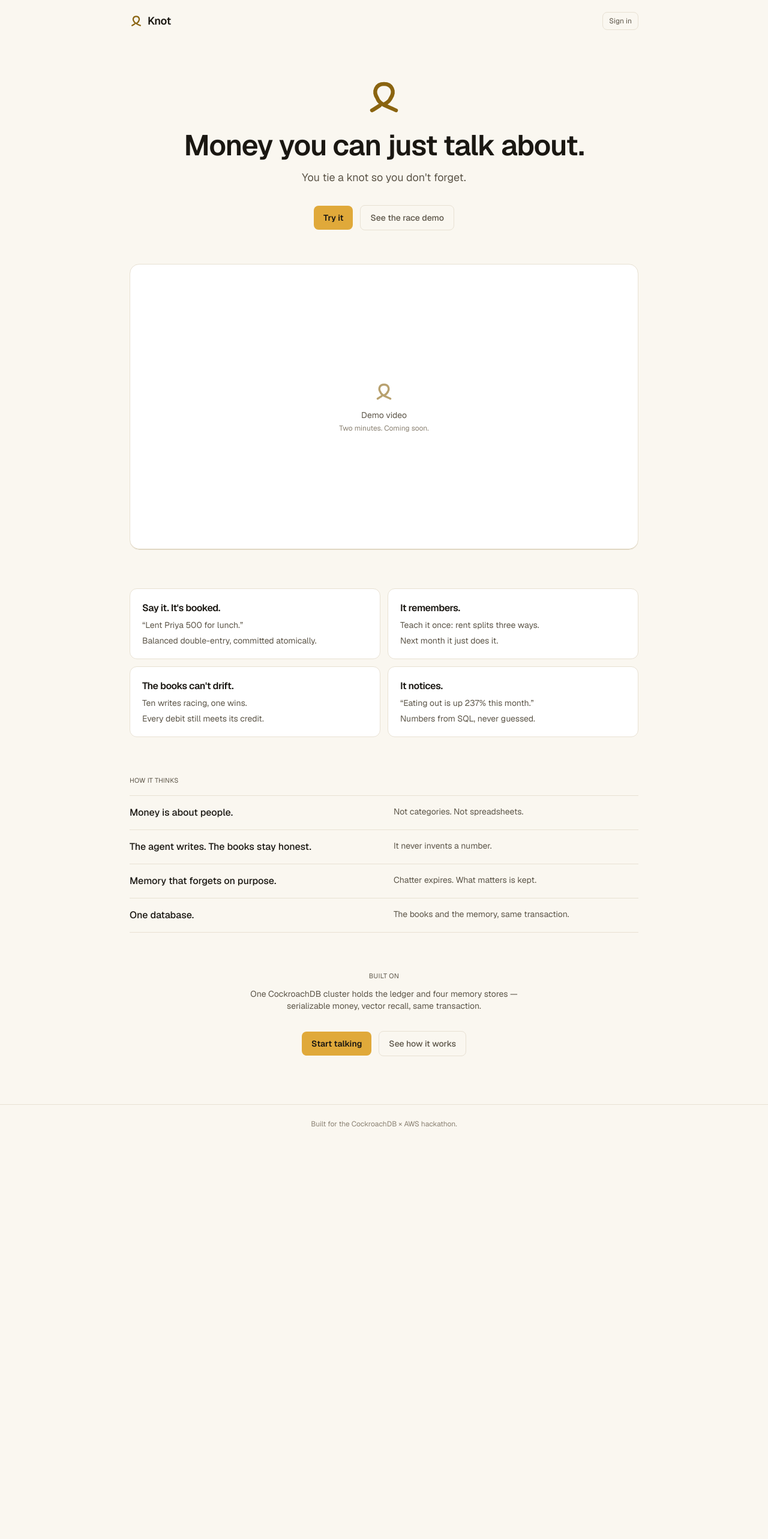
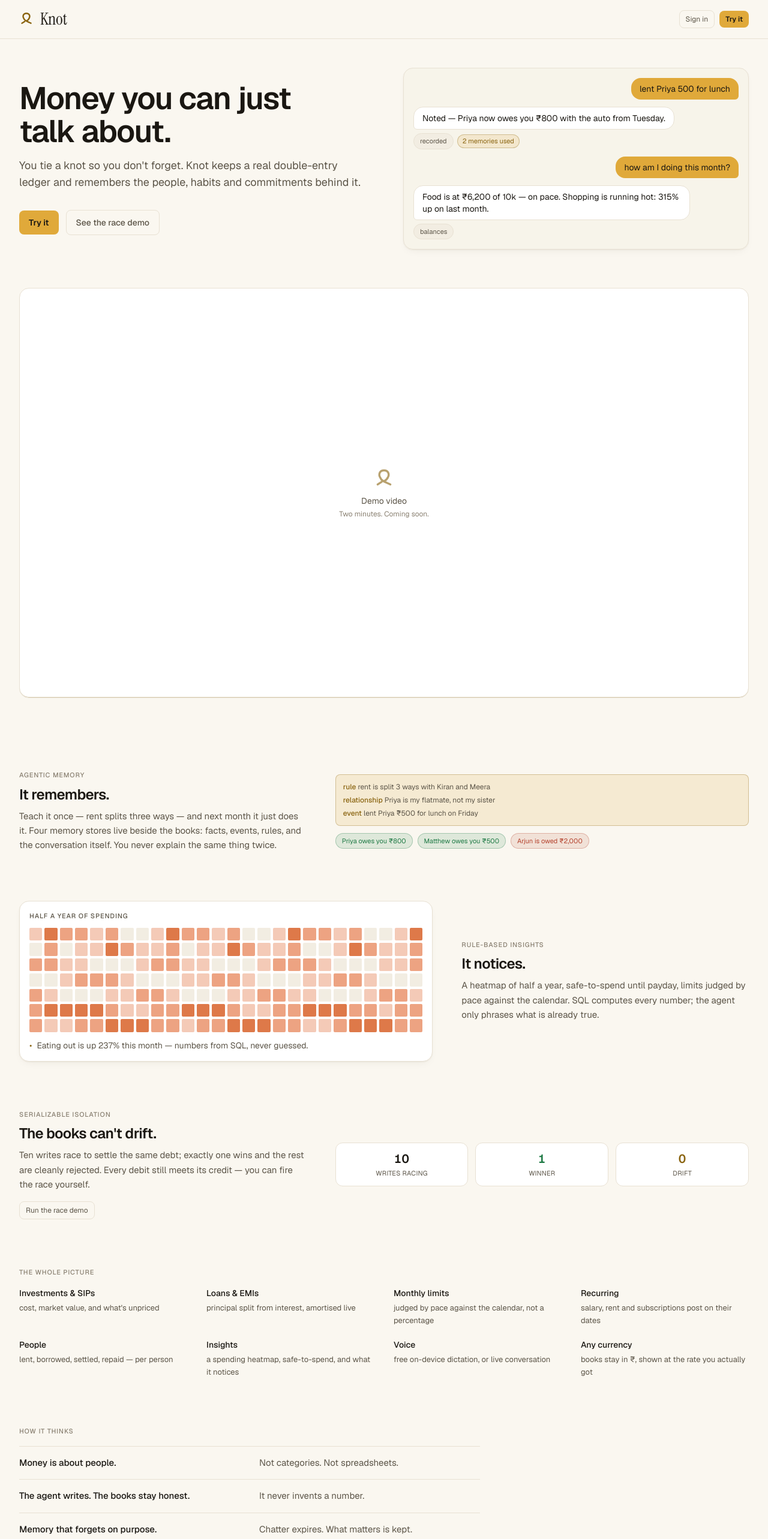
Before and after one commit to Dd1235/knot, a Next.js app in the folder frontend/: page / in a window 1280 px wide. Shown: the top 2566 px of the page at 60% size. Before the commit the page ends 1906 px from the top, so only its background shows below. Built offline with nearby package versions, Linux system fonts and the light colour scheme.

Commit message:
landing page shows the product instead of describing it

```diff
--- a/frontend/src/app/page.tsx
+++ b/frontend/src/app/page.tsx
@@ -1,25 +1,13 @@
 import Link from "next/link";
-import Logo from "@/components/ui/Logo";
+import Logo, { Wordmark } from "@/components/ui/Logo";
 import { buttonClass } from "@/components/ui/Button";
+import Pill from "@/components/ui/Pill";
+import Stat from "@/components/ui/Stat";
 
-const FEATURES = [
-  {
-    title: "Say it. It's booked.",
-    lines: ["“Lent Priya 500 for lunch.”", "Balanced double-entry, committed atomically."],
-  },
-  {
-    title: "It remembers.",
-    lines: ["Teach it once: rent splits three ways.", "Next month it just does it."],
-  },
-  {
-    title: "The books can't drift.",
-    lines: ["Ten writes racing, one wins.", "Every debit still meets its credit."],
-  },
-  {
-    title: "It notices.",
-    lines: ["“Eating out is up 237% this month.”", "Numbers from SQL, never guessed."],
-  },
-];
+/* The landing page shows the product instead of describing it: every visual
+ * below is the real UI's own markup and tokens — chat bubbles, memory traces,
+ * debt pills, heat cells — hand-posed with static data. No screenshots to go
+ * stale, no client JS to load, and it can never look unlike the app. */
 
 const PHILOSOPHY = [
   ["Money is about people.", "Not categories. Not spreadsheets."],
@@ -28,30 +16,157 @@
   ["One database.", "The books and the memory, same transaction."],
 ];
 
+const BREADTH = [
+  ["Investments & SIPs", "cost, market value, and what's unpriced"],
+  ["Loans & EMIs", "principal split from interest, amortised live"],
+  ["Monthly limits", "judged by pace against the calendar, not a percentage"],
+  ["Recurring", "salary, rent and subscriptions post on their dates"],
+  ["People", "lent, borrowed, settled, repaid — per person"],
+  ["Insights", "a spending heatmap, safe-to-spend, and what it notices"],
+  ["Voice", "free on-device dictation, or live conversation"],
+  ["Any currency", "books stay in ₹, shown at the rate you actually got"],
+];
+
+/* 26 weeks × 7 days of plausible spending for the mini heatmap: textured
+ * weekdays, hot weekends, a monthly rent-and-EMI cluster. Deterministic, so
+ * server and client always agree. Levels index bg-heat-0..4. */
+const HEAT = Array.from({ length: 26 * 7 }, (_, i) => {
+  const week = Math.floor(i / 7);
+  const day = i % 7;
+  const texture = (Math.sin(i * 3.7) + 1) * 0.9;
+  const weekend = day >= 5 ? 1.3 : 0;
+  const rentDay = week % 4 === 1 && day <= 1 ? 1.6 : 0;
+  return Math.min(4, Math.round(texture + weekend + rentDay));
+});
+
+const HEAT_BG = ["bg-heat-0", "bg-heat-1", "bg-heat-2", "bg-heat-3", "bg-heat-4"];
+
+function UserBubble({ children }: { children: React.ReactNode }) {
+  return (
+    <div className="flex justify-end">
+      <div className="max-w-[85%] rounded-2xl rounded-br-md bg-brand px-3.5 py-2 text-sm text-ink-on-brand">
+        {children}
+      </div>
+    </div>
+  );
+}
+
+function KnotBubble({ children, meta }: { children: React.ReactNode; meta?: React.ReactNode }) {
+  return (
+    <div className="flex justify-start">
+      <div className="max-w-[85%]">
+        <div className="rounded-2xl rounded-bl-md border border-line bg-surface-card px-3.5 py-2 text-sm">
+          {children}
+        </div>
+        {meta && <div className="mt-1.5 flex flex-wrap items-center gap-1.5">{meta}</div>}
+      </div>
+    </div>
+  );
+}
+
+function MiniChat() {
+  return (
+    <div className="elevated space-y-3 rounded-2xl border border-line bg-surface-raised/40 p-4">
+      <UserBubble>lent Priya 500 for lunch</UserBubble>
+      <KnotBubble
+        meta={
+          <>
+            <Pill>recorded</Pill>
+            <span className="rounded-full border border-brand-line bg-brand-soft px-2 py-0.5 text-[11px] text-brand-ink">
+              2 memories used
+            </span>
+          </>
+        }
+      >
+        Noted — Priya now owes you ₹800 with the auto from Tuesday.
+      </KnotBubble>
+      <UserBubble>how am I doing this month?</UserBubble>
+      <KnotBubble meta={<Pill>balances</Pill>}>
+        Food is at ₹6,200 of 10k — on pace. Shopping is running hot: 315% up on
+        last month.
+      </KnotBubble>
+    </div>
+  );
+}
+
+function MiniMemory() {
+  return (
+    <div className="space-y-3">
+      <div className="space-y-1.5 rounded-lg border border-brand-line bg-brand-soft p-3 text-xs">
+        <p>
+          <span className="font-medium text-brand-ink">rule</span>{" "}
+          <span className="text-ink-secondary">rent is split 3 ways with Kiran and Meera</span>
+        </p>
+        <p>
+          <span className="font-medium text-brand-ink">relationship</span>{" "}
+          <span className="text-ink-secondary">Priya is my flatmate, not my sister</span>
+        </p>
+        <p>
+          <span className="font-medium text-brand-ink">event</span>{" "}
+          <span className="text-ink-secondary">lent Priya ₹500 for lunch on Friday</span>
+        </p>
+      </div>
+      <div className="flex flex-wrap gap-2">
+        <Pill tone="positive">Priya owes you ₹800</Pill>
+        <Pill tone="positive">Matthew owes you ₹500</Pill>
+        <Pill tone="negative">Arjun is owed ₹2,000</Pill>
+      </div>
+    </div>
+  );
+}
+
+function MiniHeatmap() {
+  return (
+    <div className="elevated rounded-2xl border border-line bg-surface-card p-4">
+      <p className="text-[11px] font-medium uppercase tracking-[0.08em] text-ink-secondary">
+        Half a year of spending
+      </p>
+      {/* Column-major like the real one: a column is a week, a row a weekday. */}
+      <div className="mt-3 grid grid-flow-col grid-cols-26 grid-rows-7 gap-1">
+        {HEAT.map((level, i) => (
+          <div key={i} className={`aspect-square rounded-xs ${HEAT_BG[level]}`} />
+        ))}
+      </div>
+      <p className="mt-3 flex items-baseline gap-2 text-sm text-ink-secondary">
+        <span aria-hidden className="text-brand-ink">
+          •
+        </span>
+        Eating out is up 237% this month — numbers from SQL, never guessed.
+      </p>
+    </div>
+  );
+}
+
 export default function LandingPage() {
   return (
     <div className="min-h-dvh">
-      <header className="mx-auto flex max-w-4xl items-center justify-between px-6 pt-[max(env(safe-area-inset-top),1.25rem)] pb-4">
-        <span className="flex items-center gap-2 text-lg font-semibold tracking-tight">
-          <Logo size={22} className="text-brand-ink" title="Knot" />
-          Knot
-        </span>
+      <header className="border-b border-line px-6 pt-[env(safe-area-inset-top)] sm:px-8">
+        <div className="mx-auto flex h-16 w-full max-w-310 items-center justify-between">
+          <Wordmark size={24} />
+          <div className="flex items-center gap-2">
             <Link href="/login" className={buttonClass("ghost", "sm")}>
               Sign in
             </Link>
+            <Link href="/login" className={buttonClass("primary", "sm")}>
+              Try it
+            </Link>
+          </div>
+        </div>
       </header>
 
-      <main className="mx-auto max-w-4xl px-6 pb-20">
-        {/* Hero */}
-        <section className="pt-10 pb-14 text-center sm:pt-16">
-          <Logo size={64} className="mx-auto text-brand-ink" />
-          <h1 className="mt-6 text-4xl font-semibold tracking-tight sm:text-5xl">
+      <main className="px-6 pb-20 sm:px-8">
+        <div className="mx-auto w-full max-w-310">
+          {/* Hero: the claim on the left, the product already doing it on the right. */}
+          <section className="grid items-center gap-10 pt-12 pb-16 lg:grid-cols-2 lg:gap-16">
+            <div>
+              <h1 className="max-w-[14ch] text-[40px] font-semibold leading-[1.05] tracking-[-0.03em] sm:text-[52px]">
                 Money you can just talk about.
               </h1>
-          <p className="mx-auto mt-4 max-w-md text-lg text-ink-secondary">
-            You tie a knot so you don&apos;t forget.
+              <p className="mt-4 max-w-150 text-lg text-ink-secondary">
+                You tie a knot so you don&apos;t forget. Knot keeps a real double-entry
+                ledger and remembers the people, habits and commitments behind it.
               </p>
-          <div className="mt-8 flex flex-wrap items-center justify-center gap-3">
+              <div className="mt-8 flex flex-wrap items-center gap-3">
                 <Link href="/login" className={buttonClass("primary", "md")}>
                   Try it
                 </Link>
@@ -59,10 +174,12 @@
                   See the race demo
                 </Link>
               </div>
+            </div>
+            <MiniChat />
           </section>
 
           {/* Demo video — swap the placeholder for an <iframe> when it's cut */}
-        <section className="mb-16">
+          <section className="mb-20">
             <div className="hairline-gold flex aspect-video w-full items-center justify-center rounded-2xl border border-line bg-surface-card">
               <div className="text-center">
                 <Logo size={34} className="mx-auto text-brand-ink opacity-60" />
@@ -72,43 +189,107 @@
             </div>
           </section>
 
-        {/* What it does */}
-        <section className="grid gap-3 sm:grid-cols-2">
-          {FEATURES.map((f) => (
-            <div key={f.title} className="rounded-xl border border-line bg-surface-card p-5">
-              <h2 className="text-base font-semibold tracking-tight">{f.title}</h2>
-              {f.lines.map((line) => (
-                <p key={line} className="mt-1.5 text-sm text-ink-secondary">
-                  {line}
+          {/* Feature band: memory */}
+          <section className="grid items-center gap-8 py-10 lg:grid-cols-12 lg:gap-12">
+            <div className="lg:col-span-5">
+              <p className="text-[11px] font-medium uppercase tracking-[0.08em] text-ink-muted">
+                Agentic memory
               </p>
+              <h2 className="mt-2 text-2xl font-semibold tracking-tight">It remembers.</h2>
+              <p className="mt-2 max-w-150 text-[15px] leading-relaxed text-ink-secondary">
+                Teach it once — rent splits three ways — and next month it just does
+                it. Four memory stores live beside the books: facts, events, rules,
+                and the conversation itself. You never explain the same thing twice.
+              </p>
+            </div>
+            <div className="lg:col-span-7">
+              <MiniMemory />
+            </div>
+          </section>
+
+          {/* Feature band: insights (mirrored) */}
+          <section className="grid items-center gap-8 py-10 lg:grid-cols-12 lg:gap-12">
+            <div className="lg:col-span-7 lg:order-first">
+              <MiniHeatmap />
+            </div>
+            <div className="lg:col-span-5">
+              <p className="text-[11px] font-medium uppercase tracking-[0.08em] text-ink-muted">
+                Rule-based insights
+              </p>
+              <h2 className="mt-2 text-2xl font-semibold tracking-tight">It notices.</h2>
+              <p className="mt-2 max-w-150 text-[15px] leading-relaxed text-ink-secondary">
+                A heatmap of half a year, safe-to-spend until payday, limits judged
+                by pace against the calendar. SQL computes every number; the agent
+                only phrases what is already true.
+              </p>
+            </div>
+          </section>
+
+          {/* Feature band: correctness */}
+          <section className="grid items-center gap-8 py-10 lg:grid-cols-12 lg:gap-12">
+            <div className="lg:col-span-5">
+              <p className="text-[11px] font-medium uppercase tracking-[0.08em] text-ink-muted">
+                Serializable isolation
+              </p>
+              <h2 className="mt-2 text-2xl font-semibold tracking-tight">
+                The books can&apos;t drift.
+              </h2>
+              <p className="mt-2 max-w-150 text-[15px] leading-relaxed text-ink-secondary">
+                Ten writes race to settle the same debt; exactly one wins and the
+                rest are cleanly rejected. Every debit still meets its credit — you
+                can fire the race yourself.
+              </p>
+              <Link href="/demo" className={`mt-4 ${buttonClass("ghost", "sm")}`}>
+                Run the race demo
+              </Link>
+            </div>
+            <div className="grid grid-cols-3 gap-3 lg:col-span-7">
+              <Stat label="writes racing" value="10" />
+              <Stat label="winner" value="1" tone="positive" />
+              <Stat label="drift" value="0" tone="brand" />
+            </div>
+          </section>
+
+          {/* Breadth, without a wall of text */}
+          <section className="py-10">
+            <p className="text-[11px] font-medium uppercase tracking-[0.08em] text-ink-muted">
+              The whole picture
+            </p>
+            <div className="mt-4 grid gap-x-8 gap-y-5 sm:grid-cols-2 lg:grid-cols-4">
+              {BREADTH.map(([title, line]) => (
+                <div key={title}>
+                  <h3 className="text-sm font-medium">{title}</h3>
+                  <p className="mt-1 text-[13px] leading-relaxed text-ink-secondary">{line}</p>
+                </div>
               ))}
             </div>
-          ))}
           </section>
 
           {/* Philosophy */}
-        <section className="mt-16">
-          <h2 className="text-[11px] uppercase tracking-wide text-ink-secondary">
+          <section className="max-w-3xl py-10">
+            <h2 className="text-[11px] font-medium uppercase tracking-[0.08em] text-ink-muted">
               How it thinks
             </h2>
             <dl className="mt-4 divide-y divide-line border-y border-line">
               {PHILOSOPHY.map(([claim, note]) => (
                 <div key={claim} className="flex flex-col gap-1 py-4 sm:flex-row sm:gap-8">
-                <dt className="font-medium sm:w-1/2">{claim}</dt>
-                <dd className="text-sm text-ink-secondary sm:w-1/2">{note}</dd>
+                  <dt className="text-[15px] font-medium sm:w-1/2">{claim}</dt>
+                  <dd className="text-[15px] text-ink-secondary sm:w-1/2">{note}</dd>
                 </div>
               ))}
             </dl>
           </section>
 
           {/* Built on */}
-        <section className="mt-16 text-center">
-          <p className="text-[11px] uppercase tracking-wide text-ink-secondary">Built on</p>
-          <p className="mx-auto mt-3 max-w-lg text-sm text-ink-secondary">
+          <section className="py-10">
+            <p className="text-[11px] font-medium uppercase tracking-[0.08em] text-ink-muted">
+              Built on
+            </p>
+            <p className="mt-3 max-w-160 text-[15px] leading-relaxed text-ink-secondary">
               One CockroachDB cluster holds the ledger and four memory stores —
               serializable money, vector recall, same transaction.
             </p>
-          <div className="mt-8 flex flex-wrap items-center justify-center gap-3">
+            <div className="mt-6 flex flex-wrap items-center gap-3">
               <Link href="/login" className={buttonClass("primary", "md")}>
                 Start talking
               </Link>
@@ -117,10 +298,13 @@
               </Link>
             </div>
           </section>
+        </div>
       </main>
 
-      <footer className="border-t border-line py-6 text-center text-xs text-ink-muted">
+      <footer className="border-t border-line px-6 py-6 sm:px-8">
+        <p className="mx-auto w-full max-w-310 text-xs text-ink-muted">
           Built for the CockroachDB × AWS hackathon.
+        </p>
       </footer>
     </div>
   );
```
Lines whose indentation alone changed are shown as unchanged.
